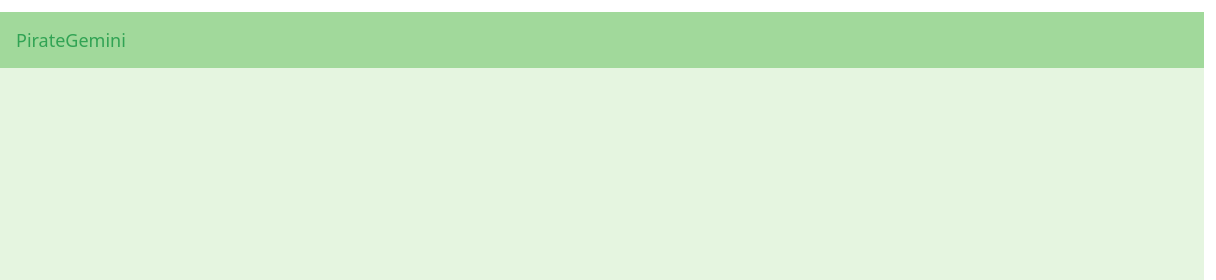
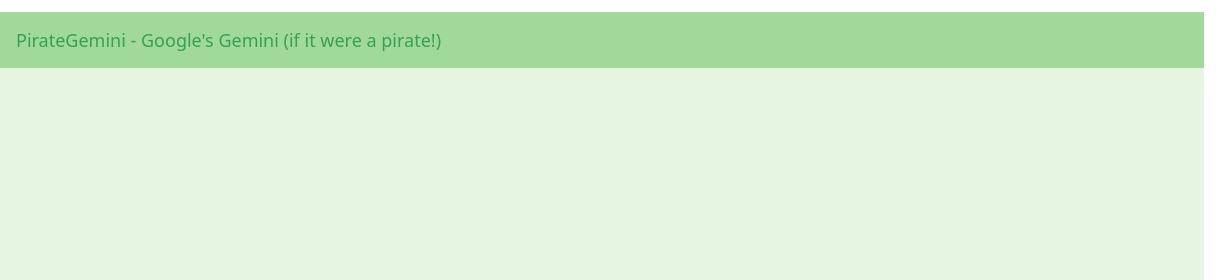
Before and after one commit to IshaanChamoli/PirateGemini, a website built with Vite: page index.html in a window 1280 px wide. Shown: the top 280 px of the page, 64-1280 px from the left. Built offline with nearby package versions, Linux system fonts and the light colour scheme; some packages are replaced by stand-ins of ours; no server answers.

Commit message:
Edit header

```diff
--- a/index.html
+++ b/index.html
@@ -15,7 +15,7 @@
       <!-- Header -->
        <header class="p-2 bg-gemRegular flex gap-5 items-center">
         <img class="w-10 h-10 rounded-lg" src="./chat-bot.jpg" alt="chatbot-img">
-        <h1 class="text-gemDeep text-lg font-medium">PirateGemini</h1>
+        <h1 class="text-gemDeep text-lg font-medium">PirateGemini - Google's Gemini (if it were a pirate!)</h1>
        </header>
 
 
```
